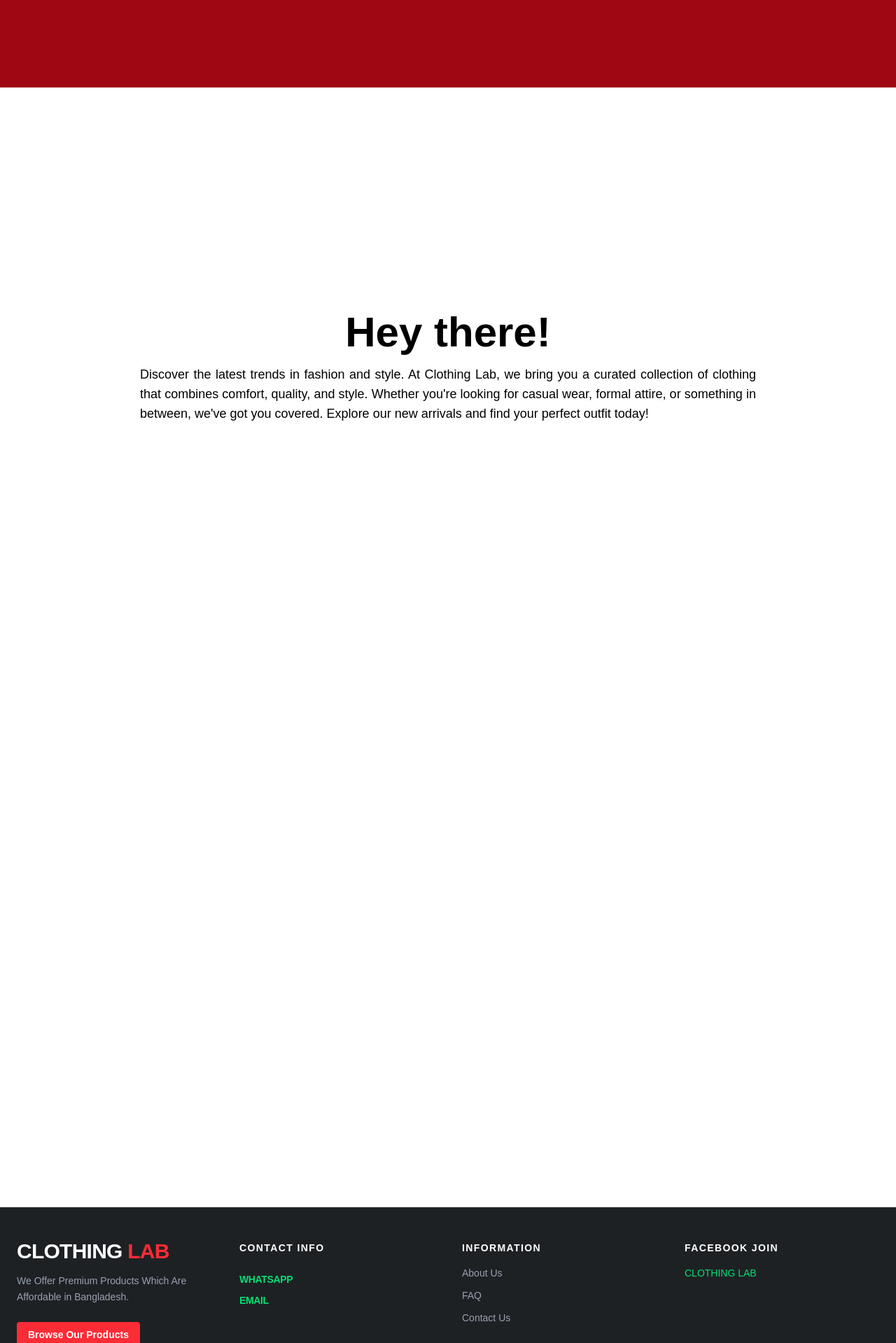
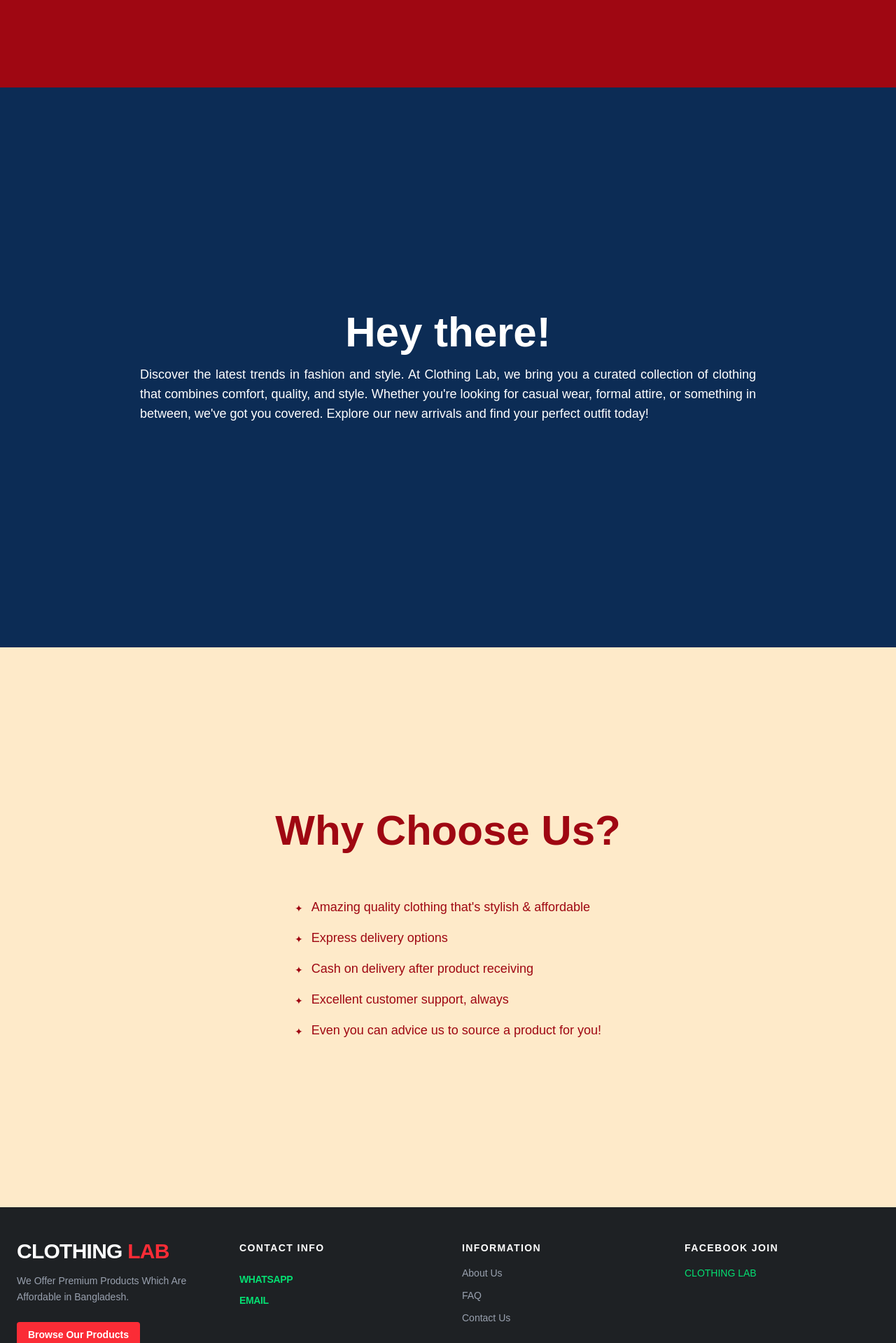
Before and after one commit to Juniorashraf02/clothingLab, a Next.js app: page / in a window 1280 px wide. Shown: the part 740-2659 px from the top of the page at 70% size. Built offline with nearby package versions, Linux system fonts and the light colour scheme.

Commit message:
color corrected for light theme

```diff
--- a/components/InfoSection.tsx
+++ b/components/InfoSection.tsx
@@ -1,8 +1,8 @@
 export default function InfoSection() {
     return (
-        <div className="flex flex-col items-center justify-center text-black dark:bg-[#379237] dark:text-white min-h-screen text-justify w-full">
-            <h2 className="text-6xl font-bold mb-4 hover:-translate-y-18 hover:tanslate-y-10 duration-800">Hey there!</h2>
-            <p className="text-lg max-w-4xl hover:translate-y-18 duration-800 px-2">
+        <div className="flex flex-col items-center justify-center text-black dark:bg-[#379237] dark:text-white min-h-screen text-justify w-full bg-[#0C2C55]">
+            <h2 className="text-6xl font-bold mb-4 hover:-translate-y-18 hover:tanslate-y-10 duration-800 text-white">Hey there!</h2>
+            <p className="text-lg max-w-4xl hover:translate-y-18 duration-800 px-2 text-white">
                 Discover the latest trends in fashion and style. At Clothing Lab, we bring you a curated collection of clothing that combines comfort, quality, and style. Whether you're looking for casual wear, formal attire, or something in between, we've got you covered. Explore our new arrivals and find your perfect outfit today!
             </p>
         </div>
--- a/components/Navbar.tsx
+++ b/components/Navbar.tsx
@@ -35,7 +35,7 @@ export default function Navbar() {
 
             {/* company name starts*/}
             <div className="flex shrink-0 items-center">
-              <span className="text-white font-black md:text-3xl tracking-tight leading-none">
+              <span className="dark:text-white text-lime-600 font-black md:text-3xl tracking-tight leading-none">
                 CLOTHING <span className="text-red-500">LAB</span>
               </span>
             </div>
--- a/components/WhyChooseUs/AboutPoints.tsx
+++ b/components/WhyChooseUs/AboutPoints.tsx
@@ -37,16 +37,16 @@ export default function AboutPoints() {
   }, []);
 
   return (
-    <ul ref={ref} className="space-y-4 max-w-xl px-1">
+    <ul ref={ref} className="space-y-4 max-w-xl px-1 ">
       {points.map((point, i) => (
         <li
           key={i}
-          className={`flex items-start gap-3 transition-all duration-500 ease-out ${
+          className={`flex items-start gap-3 transition-all duration-500 ease-out  ${
             visible[i] ? "opacity-100 translate-y-0" : "opacity-0 translate-y-4"
           }`}
         >
-          <span className="text-white mt-1 text-sm animate-bounce hover:animate-none">{point.icon}</span>
-          <span className="text-lg text-white animate-bounce hover:animate-none">{point.text}</span>
+          <span className="dark:text-white text-red-800 mt-1 text-sm animate-bounce hover:animate-none">{point.icon}</span>
+          <span className="text-lg dark:text-white text-red-800 animate-bounce hover:animate-none">{point.text}</span>
         </li>
       ))}
     </ul>
--- a/components/WhyChooseUs/WhyChooseUs.tsx
+++ b/components/WhyChooseUs/WhyChooseUs.tsx
@@ -2,8 +2,8 @@ import AboutPoints from "./AboutPoints";
 
 export default function WhyChooseUs() {
     return (
-        <div className="flex flex-col items-center justify-center text-white min-h-screen text-justify w-full dark:bg-[#54436B]">
-            <h2 className="md:text-6xl text-4xl font-bold mb-8 md:pb-10 animate-pulse">Why Choose Us?</h2>
+        <div className="flex flex-col items-center justify-center text-white min-h-screen text-justify w-full dark:bg-[#54436B] bg-[#FEEAC9] ">
+            <h2 className="md:text-6xl text-4xl font-bold mb-8 md:pb-10 animate-pulse text-red-800 dark:text-white">Why Choose Us?</h2>
             <AboutPoints />
         </div>
     );
```
